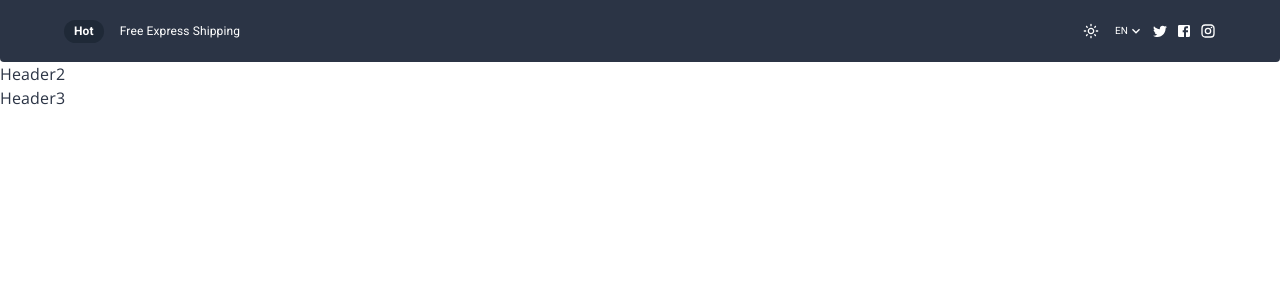
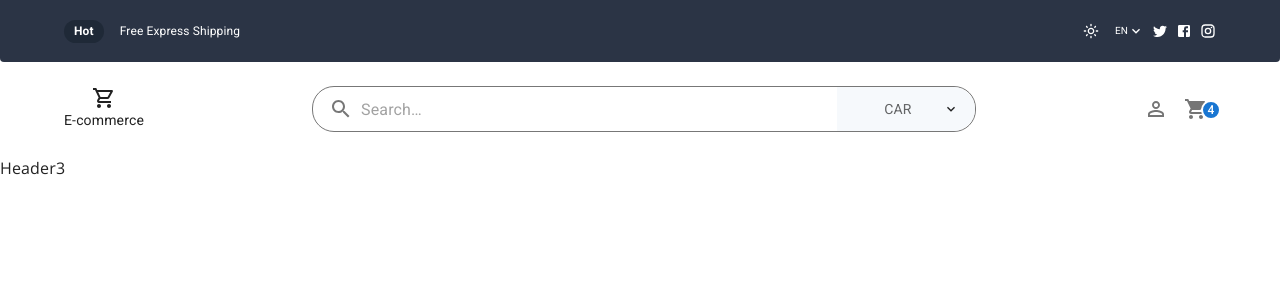
Before and after one commit to redarashid/smart-shopper, a React (Create React App) app: page / in a window 1280 px wide. Shown: the top 300 px of the page. Built offline with nearby package versions, Linux system fonts and the light colour scheme.

Commit message:
first commit

```diff
--- a/src/components/header/Header2.jsx
+++ b/src/components/header/Header2.jsx
@@ -1,11 +1,173 @@
-import React from 'react'
+import { ExpandMore, ShoppingCartOutlined } from "@mui/icons-material";
+import {
+  Badge,
+  Container,
+  IconButton,
+  InputBase,
+  List,
+  ListItemButton,
+  ListItemText,
+  Menu,
+  MenuItem,
+  Stack,
+  Typography,
+} from "@mui/material";
+import React, { useState } from "react";
+import { alpha, styled, useTheme } from "@mui/material/styles";
+import SearchIcon from "@mui/icons-material/Search";
+import PersonOutlineOutlinedIcon from "@mui/icons-material/PersonOutlineOutlined";
+import ShoppingCartIcon from "@mui/icons-material/ShoppingCart";
+
+const Search = styled("div")(({ theme }) => ({
+  flexGrow: 0.5,
+  position: "relative",
+  borderRadius: theme.shape.borderRadius,
+  border: "1px solid #777",
+  "&:hover": {
+    backgroundColor: alpha(theme.palette.common.white, 0.25),
+  },
+  marginRight: theme.spacing(2),
+  marginLeft: 0,
+  minWidth: "300px",
+  [theme.breakpoints.up("sm")]: {
+    marginLeft: theme.spacing(3),
+    width: "auto",
+  },
+}));
+
+const SearchIconWrapper = styled("div")(({ theme }) => ({
+  padding: theme.spacing(0, 2),
+  height: "100%",
+  position: "absolute",
+  pointerEvents: "none",
+  display: "flex",
+  alignItems: "center",
+  justifyContent: "center",
+  color: "#777",
+}));
+
+const StyledInputBase = styled(InputBase)(({ theme }) => ({
+  color: "inherit",
+  "& .MuiInputBase-input": {
+    padding: theme.spacing(1, 1, 1, 0),
+    // vertical padding + font size from searchIcon
+    paddingLeft: `calc(1em + ${theme.spacing(4)})`,
+    transition: theme.transitions.create("width"),
+    width: "100%",
+    [theme.breakpoints.up("md")]: {
+      width: "20ch",
+    },
+  },
+}));
+
+const StyledBadge = styled(Badge)(({ theme }) => ({
+  "& .MuiBadge-badge": {
+    right: -3,
+    top: 13,
+    border: `2px solid ${theme.palette.background.paper}`,
+    padding: "0 4px",
+  },
+}));
+
+const options = ["All Categories", "CAR", "Clothes", "Electronics"];
 
 const Header2 = () => {
+  const theme = useTheme();
+  const [anchorEl, setAnchorEl] = useState(null);
+  const [selectedIndex, setSelectedIndex] = useState(1);
+  const open = Boolean(anchorEl);
+  const handleClickListItem = (event) => {
+    setAnchorEl(event.currentTarget);
+  };
+
+  const handleMenuItemClick = (event, index) => {
+    setSelectedIndex(index);
+    setAnchorEl(null);
+  };
+
+  const handleClose = () => {
+    setAnchorEl(null);
+  };
   return (
-    <div>
-      Header2
-    </div>
-  )
-}
+    <Container sx={{ my: 3, display: "flex", justifyContent: "space-between" }}>
+      <Stack alignItems={"center"}>
+        <ShoppingCartOutlined />
+        <Typography variant="body2">E-commerce</Typography>
+      </Stack>
 
-export default Header2
+      <Search
+        sx={{
+          borderRadius: "22px",
+          display: "flex",
+          justifyContent: "space-between",
+        }}>
+        <SearchIconWrapper>
+          <SearchIcon />
+        </SearchIconWrapper>
+        <StyledInputBase
+          placeholder="Search…"
+          inputProps={{ "aria-label": "search" }}
+        />
+        <div>
+          <List
+            component="nav"
+            aria-label="Device settings"
+            sx={{
+              // @ts-ignore
+              bgcolor: theme.palette.myColor.main,
+              borderTopRightRadius: "22px",
+              borderBottomRightRadius: "22px",
+              p: "0",
+            }}>
+            <ListItemButton
+              id="lock-button"
+              aria-haspopup="listbox"
+              aria-controls="lock-menu"
+              aria-label="when device is locked"
+              aria-expanded={open ? "true" : undefined}
+              onClick={handleClickListItem}>
+              <ListItemText
+                sx={{ width: 90, textAlign: "center" }}
+                secondary={options[selectedIndex]}
+              />
+              <ExpandMore sx={{ fontSize: "16px" }} />
+            </ListItemButton>
+          </List>
+          <Menu
+            id="lock-menu"
+            anchorEl={anchorEl}
+            open={open}
+            onClose={handleClose}
+            MenuListProps={{
+              "aria-labelledby": "lock-button",
+              role: "listbox",
+            }}>
+            {options.map((option, index) => (
+              <MenuItem
+                sx={{ fontSize: "16px" }}
+                key={option}
+                selected={index === selectedIndex}
+                onClick={(event) => handleMenuItemClick(event, index)}>
+                {option}
+              </MenuItem>
+            ))}
+          </Menu>
+        </div>
+      </Search>
+
+      <Stack direction={"row"} alignItems={"center"}>
+        <IconButton>
+          <PersonOutlineOutlinedIcon />
+        </IconButton>
+
+        <IconButton aria-label="cart">
+          <StyledBadge badgeContent={4} color="primary">
+            <ShoppingCartIcon />
+          </StyledBadge>
+        </IconButton>
+      </Stack>
+    </Container>
+  );
+};
+
+export default Header2;
--- a/src/index.css
+++ b/src/index.css
@@ -8,3 +8,6 @@
 * {
   font-family: "Open Sans", sans-serif;
 }
+.border {
+  border: 2px solid red;
+}
--- a/src/theme.jsx
+++ b/src/theme.jsx
@@ -8,9 +8,11 @@
     ...(mode === "light"
       ? {
           // palette values for light mode
-          text: {
-            primary: "#2B3445",
+
+          myColor: {
+            main: "#F6F9Fc",
           },
+
           neutral: {
             main: "#64748B",
           },
@@ -19,6 +21,9 @@
           },
         }
       : {
+          myColor: {
+            main: "#252b32",
+          },
           // palette values for dark mode
           neutral: {
             main: "#64748B",
```
